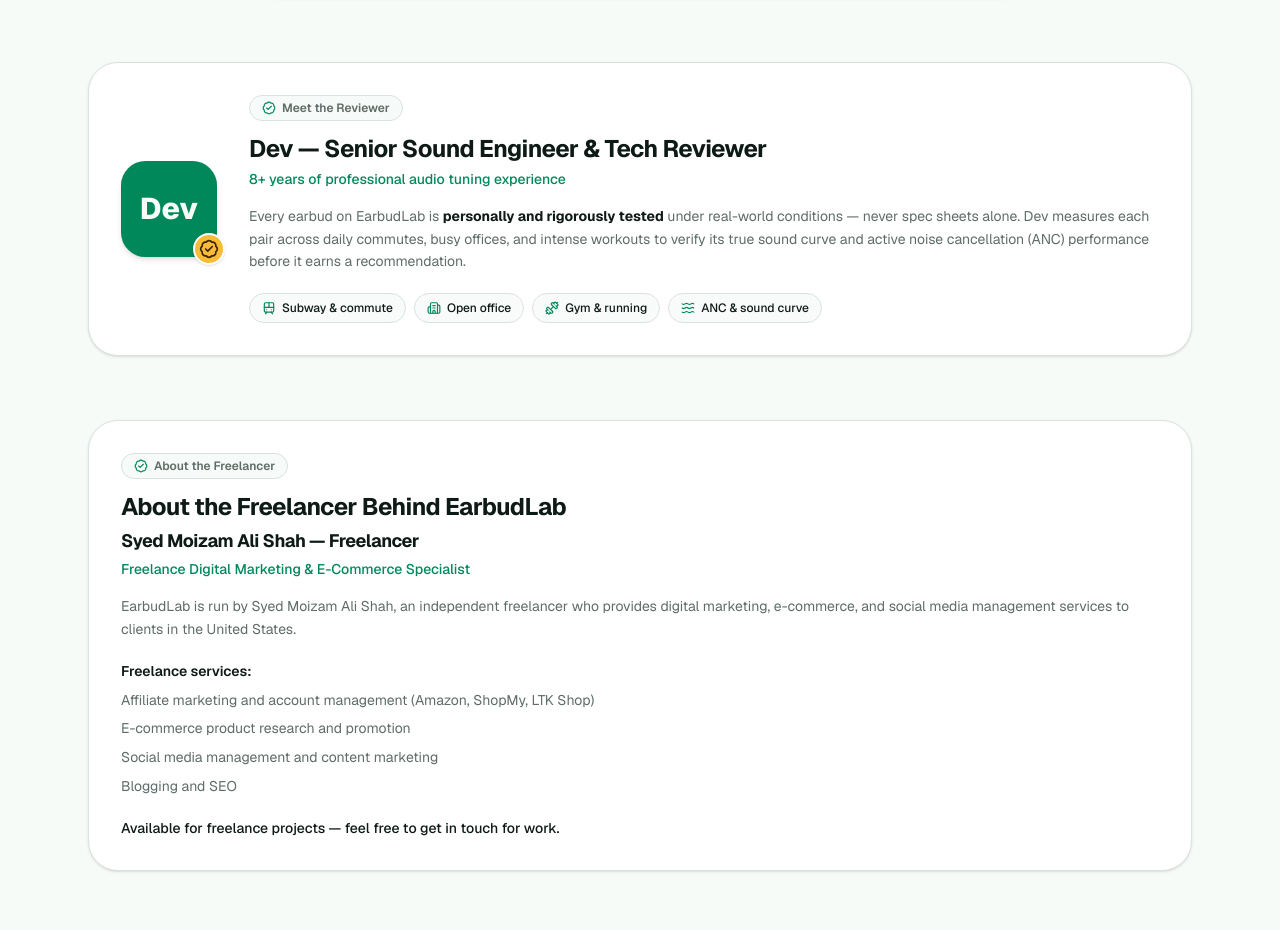
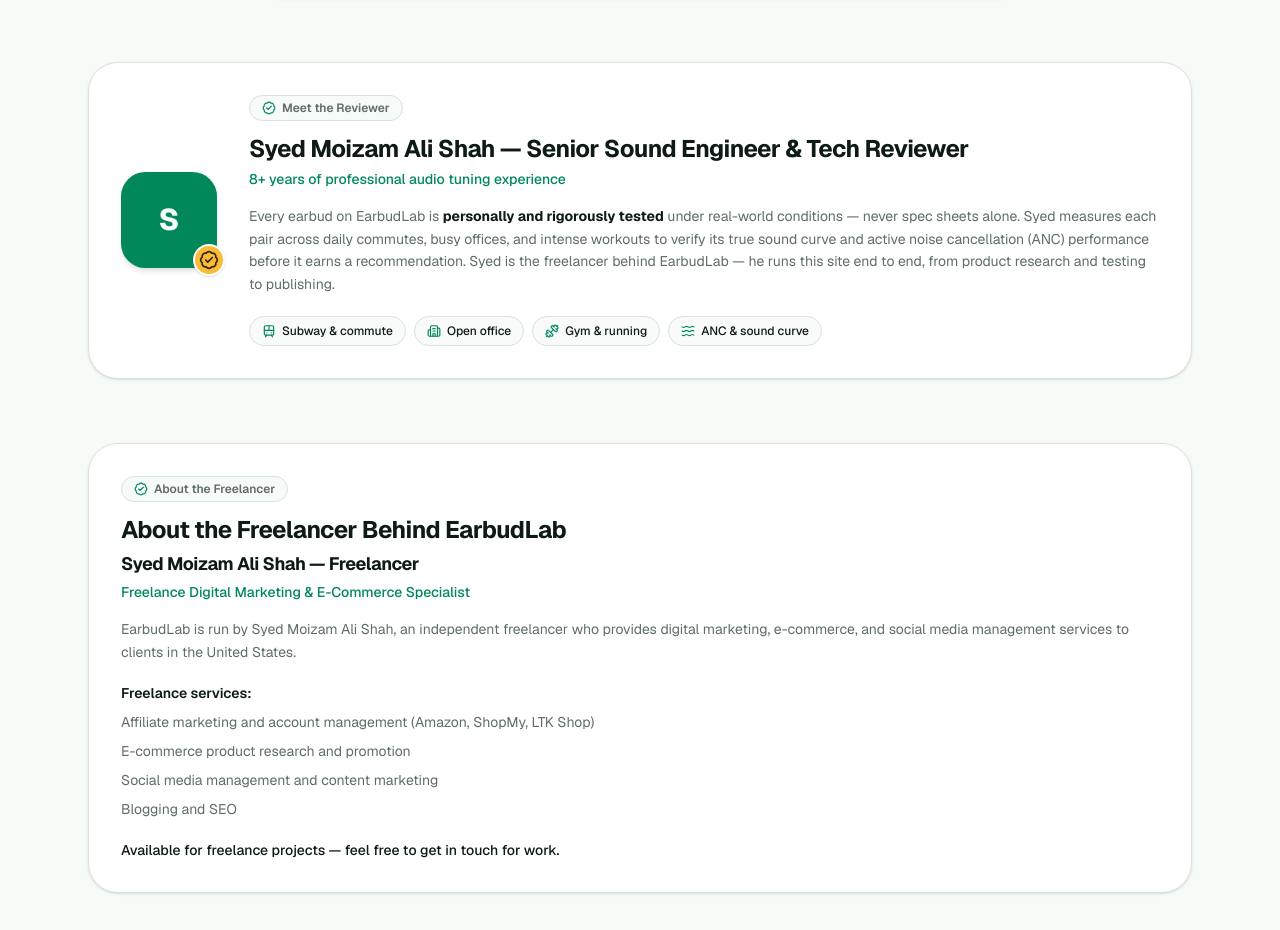
Before and after one commit to anniedevon0-glitch/affiliant-earbudlab, a Next.js app: page / in a window 1280 px wide. Shown: the part 6560-7490 px from the top of the page. Built offline with nearby package versions, Linux system fonts and the light colour scheme.

Commit message:
Show Syed Moizam Ali Shah as the reviewer in reviewer bio

```diff
--- a/components/reviewer-bio.tsx
+++ b/components/reviewer-bio.tsx
@@ -16,7 +16,7 @@ export function ReviewerBio() {
           <div className="flex justify-center md:justify-start">
             <div className="relative">
               <div className="flex h-24 w-24 items-center justify-center rounded-2xl bg-primary text-3xl font-extrabold text-primary-foreground shadow-md">
-                Dev
+                S
               </div>
               <span className="absolute -bottom-2 -right-2 flex h-8 w-8 items-center justify-center rounded-full border-2 border-card bg-accent text-accent-foreground shadow-sm">
                 <BadgeCheck className="h-5 w-5" />
@@ -32,16 +32,16 @@ export function ReviewerBio() {
                 Meet the Reviewer
               </span>
               <h2 id="reviewer-heading" className="mt-2 text-xl font-bold tracking-tight md:text-2xl">
-                Dev — Senior Sound Engineer &amp; Tech Reviewer
+                Syed Moizam Ali Shah — Senior Sound Engineer &amp; Tech Reviewer
               </h2>
               <p className="text-sm font-medium text-primary">8+ years of professional audio tuning experience</p>
             </div>
 
             <p className="mt-4 text-pretty text-sm leading-relaxed text-muted-foreground">
               Every earbud on EarbudLab is <strong className="text-foreground">personally and rigorously tested</strong>{' '}
-              under real-world conditions — never spec sheets alone. Dev measures each pair across daily commutes, busy
+              under real-world conditions — never spec sheets alone. Syed measures each pair across daily commutes, busy
               offices, and intense workouts to verify its true sound curve and active noise cancellation (ANC)
-              performance before it earns a recommendation.
+              performance before it earns a recommendation. Syed is the freelancer behind EarbudLab — he runs this site end to end, from product research and testing to publishing.
             </p>
 
             <div className="mt-5 flex flex-wrap gap-2">
```
